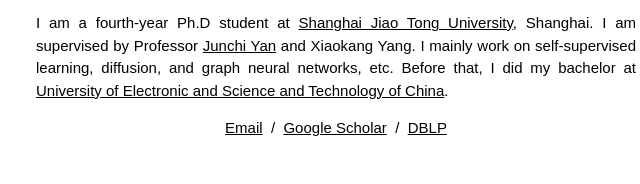
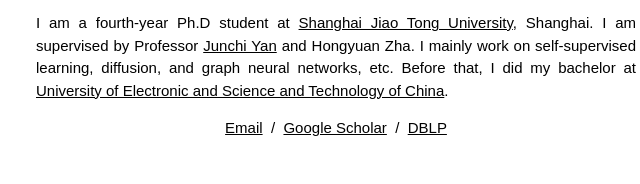
Before and after one commit to Sherrylone/sherrylone.github.io, a plain HTML site: page index.html in a window 1280 px wide. Shown: the part 319-503 px from the top of the page, 379-1019 px from the left. Drawn offline with Linux system fonts and the light colour scheme.

Commit message:
Update index.html

```diff
--- a/index.html
+++ b/index.html
@@ -89,7 +89,7 @@
       <img style="width:220px; height:220px; border-radius:50%; " alt="profile photo" src="images/sherry.jpg">
       <h1>Shaofeng Zhang</h1>
         <p class="w3-justify" style="width:100%;border:0px;border-spacing:0px;border-collapse:separate;margin-right:auto;margin-left:auto;max-width:600px">
-          I am a fourth-year Ph.D student at <a href="https://www.sjtu.edu.cn/">Shanghai Jiao Tong University</a>, Shanghai. I am supervised by Professor <a href="https://thinklab.sjtu.edu.cn/">Junchi Yan</a> and Xiaokang Yang. I mainly work on self-supervised learning, diffusion, and graph neural networks, etc. Before that, I did my bachelor at <a href="https://www.uestc.edu.cn/">University of Electronic and Science and Technology of China</a>.
+          I am a fourth-year Ph.D student at <a href="https://www.sjtu.edu.cn/">Shanghai Jiao Tong University</a>, Shanghai. I am supervised by Professor <a href="https://thinklab.sjtu.edu.cn/">Junchi Yan</a> and Hongyuan Zha. I mainly work on self-supervised learning, diffusion, and graph neural networks, etc. Before that, I did my bachelor at <a href="https://www.uestc.edu.cn/">University of Electronic and Science and Technology of China</a>.
         </p>
         <p class="w3-center">
           <a href="mailto:sherrylone@sjtu.edu.cn">Email</a> &nbsp/&nbsp
```
